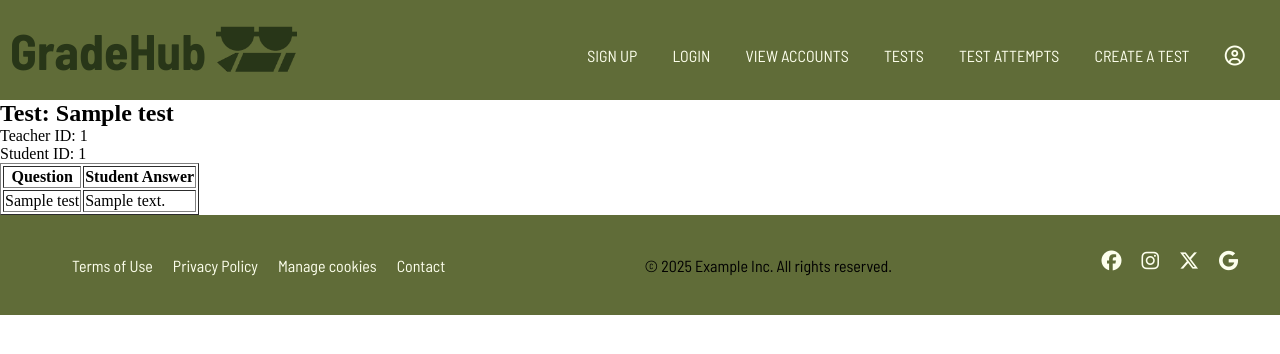
After one commit to emott13/CSET160-Final-Project, a Flask app: page /attempts in a window 1280 px wide. The commit adds this page. Shown: the top 354 px of the page. Run offline with Flask 3, Linux system fonts and the light colour scheme; tables that the repository leaves empty hold one stand-in row (values such as "Sample post"); some libraries are stand-ins or nearby versions.

Commit message:
+testName to attempts table, both added to create table statement and commented out alter table statement, basic functionality for test attempts page

```diff
--- a/main.py
+++ b/main.py
@@ -172,6 +172,16 @@ def test(error=""):
                            teachers=teachers, message=error)                            # teacher, and message data
 
 
+# ------------------------ #
+# -- TEST ATTEMPTS PAGE -- #
+# ------------------------ #
+
+@app.route('/attempts', methods=['GET', 'POST'])
+def attempts():
+    fullData = conn.execute(text('SELECT * FROM tests CROSS JOIN attempts;')).all()
+    return render_template('attempts.html', fullData=fullData)
+
+
 # ---------------------- #
 # -- TAKING TEST PAGE -- #
 # ---------------------- #
@@ -199,7 +209,7 @@ def take_test(test_id):
             return redirect("/test")                                                    # redirects to test page
 
         question_num = testData[0][3]                                                   # defines num of questions from testData
-        questions = [testData[0][i] for i in range(4, question_num + 1)]                # defines questions from testData
+        questions = [testData[0][i] for i in range(4, question_num + 4)]                # defines questions from testData
         return render_template("take_test.html",                                        # loades take test page with
                                testData = testData, questions = questions)              # testData and questions
 
@@ -208,7 +218,7 @@ def take_test(test_id):
         answersStr = ""
         comma = False
 
-        for i in range(1, testData[3] + 1):
+        for i in range(1, testData[0][3] + 1):
             if comma:
                 questionsStr += ', '
                 answersStr += ', '
@@ -218,7 +228,7 @@ def take_test(test_id):
 
         conn.execute(
             text(f"INSERT INTO attempts(test_id, student_id, questionNum, {questionsStr}) "
-                 f"VALUES ({testData[0]}, {stud_id},  {testData[3]}, {answersStr})"))
+                 f"VALUES ({testData[0][0]}, {stud_id},  {testData[0][3]}, {answersStr})"))
         conn.commit()
 
         return redirect("/test")
@@ -249,7 +259,7 @@ def editTest(test_id):
             )).all()
             test_name = testData[0][2]                                                  # defines test name
             question_num = testData[0][3]                                               # defines number of questions
-            questions = [testData[0][i] for i in range(4, question_num + 1)]            # defines questions in list
+            questions = [testData[0][i] for i in range(4, question_num + 4)]            # defines questions in list
 
             return render_template('edit.html', test_id = test_id,                      # loads test editing page with
                                    IDs = teacher_id, names = teacher_name,              # teacher ids, teacher names,
--- a/scripts/database.sql
+++ b/scripts/database.sql
@@ -36,10 +36,10 @@ CREATE TABLE IF NOT EXISTS tests(
     question_15 VARCHAR(255),
     FOREIGN KEY (teacher_id) REFERENCES teachers(teacher_id)
 );
-
 CREATE TABLE IF NOT EXISTS attempts(
 	test_id INT NOT NULL,
     student_id INT NOT NULL,
+	testName VARCHAR(255),
     questionNum INT,
     answer_1 VARCHAR(255),
 	answer_2 VARCHAR(255),
@@ -72,6 +72,7 @@ ALTER TABLE students AUTO_INCREMENT=10000;
 ALTER TABLE tests AUTO_INCREMENT=780000;
 
 -- ALTER TABLE tests ADD FOREIGN KEY (teacher_id) REFERENCES teachers(teacher_id);
+ALTER TABLE attempts ADD COLUMN testName VARCHAR(255) AFTER student_id;
 
 INSERT INTO teachers (first_name, last_name, email)
 VALUES
@@ -124,3 +125,6 @@ SELECT * FROM attempts;
 
 alter table students modify column password varchar(300);
 SELECT CONCAT(first_name, " ", last_name) FROM teachers WHERE teacher_id IN(90000, 90001, 90002, 90003) ORDER BY first_name ASC;
+
+
+SELECT * FROM tests CROSS JOIN attempts;
--- /dev/null
+++ b/templates/attempts.html
@@ -0,0 +1,25 @@
+{%extends 'base.html'%}
+{% block body %}
+    <div class="attemptsContainer">
+        {% if message %}
+            <p>{{ message }}</p>
+        {% endif %}
+        {% for data in fullData %}
+            <h2>Test: {{ data[2] }}</h2>
+            <p>Teacher ID: {{ data[1] }}</p>
+            <p>Student ID: {{ data[20] }}</p>
+            <table border="1">
+                <tr>
+                    <th>Question</th>
+                    <th>Student Answer</th>
+                </tr>
+                {% for i in range(data[3]) %}
+                <tr>
+                    <td> {{ data[i + 4] }} </td>
+                    <td> {{ data[i + 23] }} </td>
+                </tr>
+                {% endfor %}
+            </table>
+        {% endfor %}
+    </div>
+{% endblock %}
--- a/templates/base.html
+++ b/templates/base.html
@@ -28,7 +28,7 @@
                     <li class="navItem"><a href="/login">Login</a></li>
                     <li class="navItem"><a href="/accounts">View accounts</a></li>
                     <li class="navItem"><a href="/test">Tests</a></li>
-                    <li class="navItem"><a href="">Test attempts</a></li>
+                    <li class="navItem"><a href="/attempts">Test attempts</a></li>
                     <li class="navItem"><a href="/create">Create a test</a></li>
                     <li class="navItem"><a href="#" onclick="openFlyout()"><i class="fa-regular fa-circle-user fa-lg"></i></a></li>
                 </ul>
--- a/templates/take_test.html
+++ b/templates/take_test.html
@@ -7,7 +7,7 @@
         {% if error %}
             <h4 class="login-error">{{error}}</h4>
         {% endif %}
-        {% for i in range(questions|length - 1) %}
+        {% for i in range(questions|length) %}
             <label for="question_{{i+1}}">{{questions[i]}}</label>
             <input type="text" name="question_{{i+1}}" placeholder="Answer Here" class="input-field" max="255">
         {% endfor %}
```
